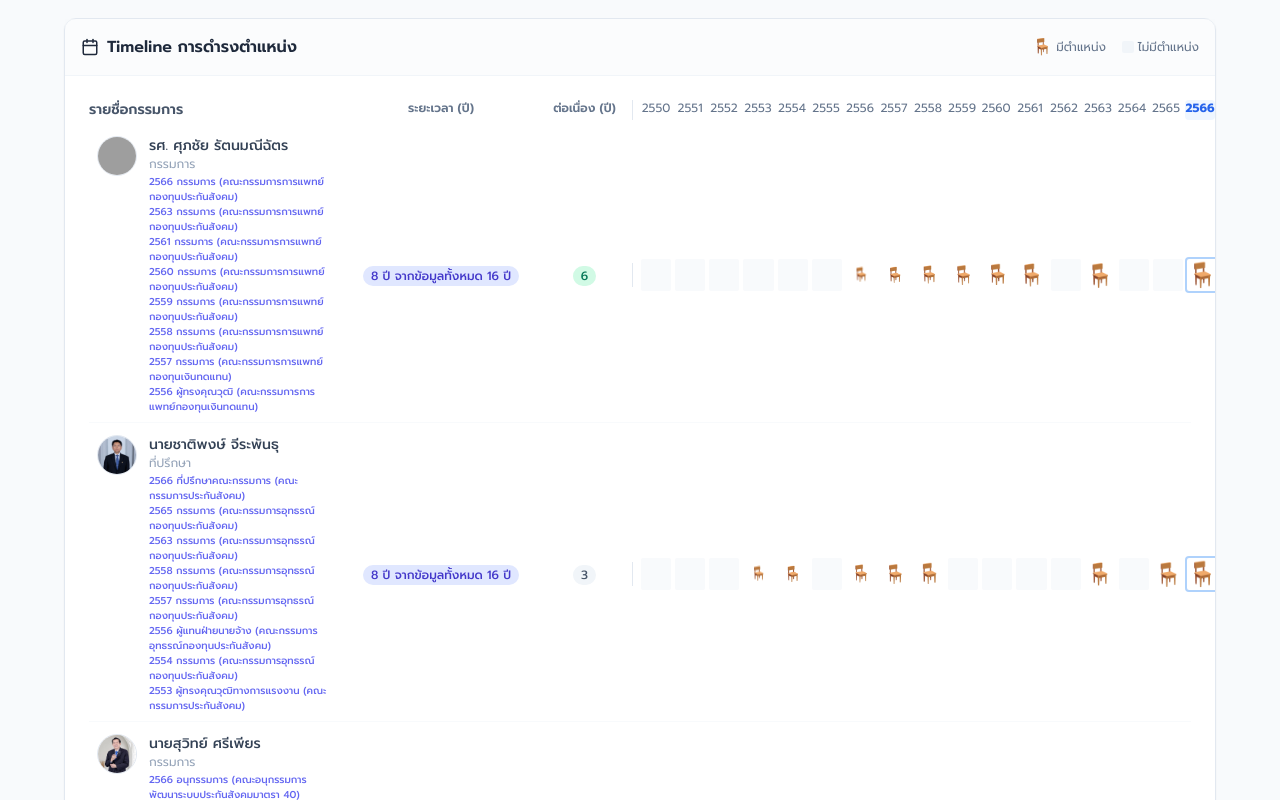
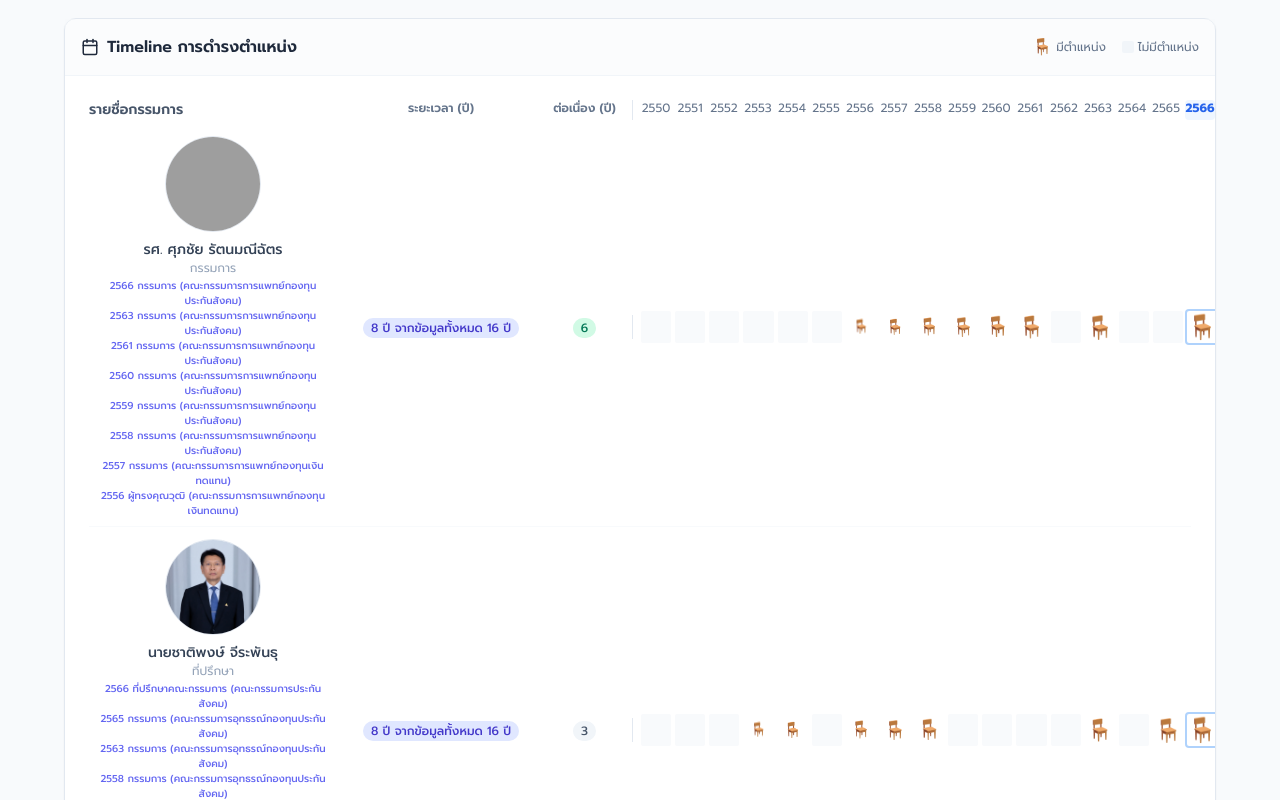
Before and after one commit to openthaithai/sso-board, a React (Vite) app: page / in a window 1280 px wide. Shown: the part 1520-2320 px from the top of the page. Built offline with nearby package versions, Linux system fonts and the light colour scheme; grey boxes are pictures that could not be loaded.

Commit message:
feat:  Set larger display image

```diff
--- a/src/App.tsx
+++ b/src/App.tsx
@@ -483,8 +483,8 @@ const App = ({ baseUrl = '/' }: AppProps) => {
                                         {statsData.members.map((member, idx) => (
                                             <div key={idx}
                                                 className="flex items-center hover:bg-slate-50 transition-colors py-2 border-b border-slate-50 last:border-0 group">
-                                                <div className="w-64 flex-shrink-0 pr-4 pl-2 flex items-start gap-3">
-                                                    <div className="flex-shrink-0 w-10 h-10 rounded-full overflow-hidden border border-slate-200 cursor-pointer hover:opacity-80 transition-opacity"
+                                                <div className="w-64 flex-shrink-0 pr-4 pl-2 flex flex-col items-center gap-2 text-center">
+                                                    <div className="flex-shrink-0 w-24 h-24 rounded-full overflow-hidden border border-slate-200 cursor-pointer hover:opacity-80 transition-opacity"
                                                         onClick={() => setSelectedImage(`${baseUrl}/images/${member.name}.jpg`)}
                                                     >
                                                         <img
@@ -496,7 +496,7 @@ const App = ({ baseUrl = '/' }: AppProps) => {
                                                             }}
                                                         />
                                                     </div>
-                                                    <div className="flex-grow min-w-0">
+                                                    <div className="w-full">
                                                         <div className="text-sm font-medium text-slate-700 truncate"
                                                             title={member.name}>{member.name}</div>
                                                         <div className="text-xs text-slate-400 truncate"
```
